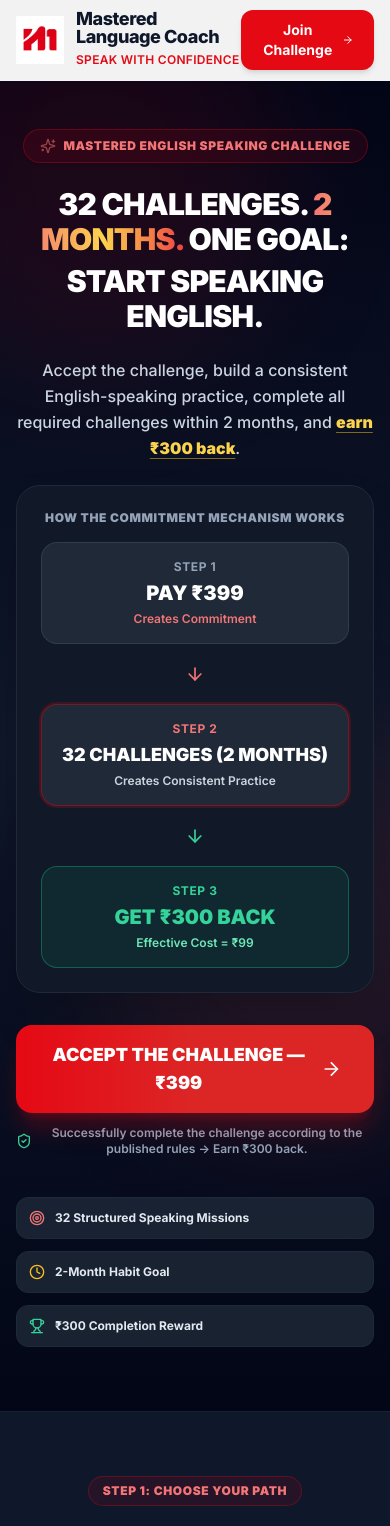
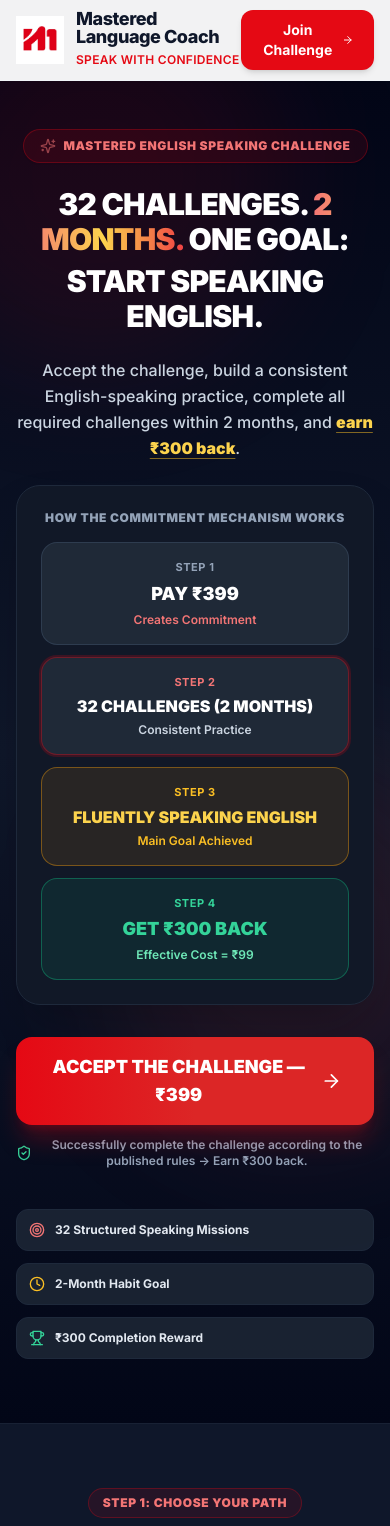
Before and after one commit to masteredlanguagecoach-hub/LANDINGPAGE, a Next.js app: page / in a window 390 px wide. Shown: the top 1526 px of the page. Built offline with nearby package versions, Linux system fonts and the light colour scheme.

Commit message:
Add Fluently Speaking English step before ₹300 refund in commitment diagrams

```diff
--- a/src/components/Hero.tsx
+++ b/src/components/Hero.tsx
@@ -1,7 +1,7 @@
 'use client';
 
 import React from 'react';
-import { ArrowRight, Sparkles, CheckCircle2, ShieldCheck, Trophy, Target, Clock, ArrowDown } from 'lucide-react';
+import { ArrowRight, Sparkles, ShieldCheck, Trophy, Target, Clock, ArrowDown } from 'lucide-react';
 
 export default function Hero() {
   const scrollToEnrollment = () => {
@@ -43,47 +43,38 @@ export default function Hero() {
             Accept the challenge, build a consistent English-speaking practice, complete all required challenges within 2 months, and <strong className="text-amber-300 font-black underline decoration-amber-400/50 underline-offset-4">earn ₹300 back</strong>.
           </p>
 
-          {/* Visual Commitment Diagram */}
-          <div className="bg-[#111827] border border-slate-800 rounded-3xl p-6 sm:p-8 max-w-3xl mx-auto shadow-2xl space-y-4">
+          {/* Visual Commitment Diagram (4 Steps) */}
+          <div className="bg-[#111827] border border-slate-800 rounded-3xl p-6 sm:p-8 max-w-4xl mx-auto shadow-2xl space-y-4">
             <span className="text-xs font-black uppercase tracking-wider text-slate-400 block">
               HOW THE COMMITMENT MECHANISM WORKS
             </span>
 
-            <div className="grid grid-cols-1 sm:grid-cols-3 gap-4 items-center">
+            <div className="grid grid-cols-1 sm:grid-cols-4 gap-3 items-center">
               {/* Step 1 */}
               <div className="bg-[#1F2937] border border-slate-700/80 p-4 rounded-2xl text-center space-y-1">
-                <span className="text-xs font-bold text-slate-400 uppercase tracking-wider block">STEP 1</span>
-                <span className="text-xl font-black text-white block">PAY ₹399</span>
+                <span className="text-[11px] font-bold text-slate-400 uppercase tracking-wider block">STEP 1</span>
+                <span className="text-lg sm:text-xl font-black text-white block">PAY ₹399</span>
                 <span className="text-xs font-semibold text-brand-400 block">Creates Commitment</span>
-              </div>
-
-              {/* Arrow 1 */}
-              <div className="hidden sm:flex items-center justify-center text-brand-400 font-bold">
-                <ArrowRight className="w-6 h-6" />
-              </div>
-              <div className="sm:hidden flex items-center justify-center text-brand-400 py-1">
-                <ArrowDown className="w-5 h-5" />
               </div>
 
               {/* Step 2 */}
               <div className="bg-[#1F2937] border border-brand-500/40 p-4 rounded-2xl text-center space-y-1 ring-2 ring-brand-500/20">
-                <span className="text-xs font-bold text-brand-400 uppercase tracking-wider block">STEP 2</span>
-                <span className="text-lg font-black text-white block">32 CHALLENGES (2 MONTHS)</span>
-                <span className="text-xs font-semibold text-slate-300 block">Creates Consistent Practice</span>
+                <span className="text-[11px] font-bold text-brand-400 uppercase tracking-wider block">STEP 2</span>
+                <span className="text-base sm:text-lg font-black text-white block">32 CHALLENGES (2 MONTHS)</span>
+                <span className="text-xs font-semibold text-slate-300 block">Consistent Practice</span>
               </div>
 
-              {/* Arrow 2 */}
-              <div className="hidden sm:flex items-center justify-center text-emerald-400 font-bold">
-                <ArrowRight className="w-6 h-6" />
-              </div>
-              <div className="sm:hidden flex items-center justify-center text-emerald-400 py-1">
-                <ArrowDown className="w-5 h-5" />
+              {/* Step 3: Fluent Speaking Goal */}
+              <div className="bg-amber-500/10 border border-amber-500/40 p-4 rounded-2xl text-center space-y-1">
+                <span className="text-[11px] font-bold text-amber-400 uppercase tracking-wider block">STEP 3</span>
+                <span className="text-base sm:text-lg font-black text-amber-300 block">FLUENTLY SPEAKING ENGLISH</span>
+                <span className="text-xs font-semibold text-amber-400 block">Main Goal Achieved</span>
               </div>
 
-              {/* Step 3 */}
+              {/* Step 4: Refund */}
               <div className="bg-emerald-500/10 border border-emerald-500/40 p-4 rounded-2xl text-center space-y-1">
-                <span className="text-xs font-bold text-emerald-400 uppercase tracking-wider block">STEP 3</span>
-                <span className="text-xl font-black text-emerald-400 block">GET ₹300 BACK</span>
+                <span className="text-[11px] font-bold text-emerald-400 uppercase tracking-wider block">STEP 4</span>
+                <span className="text-lg sm:text-xl font-black text-emerald-400 block">GET ₹300 BACK</span>
                 <span className="text-xs font-semibold text-emerald-300 block">Effective Cost = ₹99</span>
               </div>
             </div>
--- a/src/components/RefundObjectionSection.tsx
+++ b/src/components/RefundObjectionSection.tsx
@@ -1,7 +1,7 @@
 'use client';
 
 import React from 'react';
-import { HelpCircle, ArrowDown, Check, Zap, AlertCircle } from 'lucide-react';
+import { HelpCircle, Check } from 'lucide-react';
 
 export default function RefundObjectionSection() {
   return (
@@ -49,31 +49,35 @@ export default function RefundObjectionSection() {
             </p>
           </div>
 
-          {/* Visual Step Journey */}
+          {/* Visual Step Journey (6 Steps including Fluently Speaking English) */}
           <div className="space-y-3">
             <span className="text-xs font-black uppercase tracking-wider text-slate-400 block text-center">
-              THE 5-STEP CHALLENGE REWARD PATH
+              THE CHALLENGE REWARD PATH
             </span>
 
-            <div className="grid grid-cols-1 sm:grid-cols-5 gap-3 text-center font-bold text-xs sm:text-sm">
-              <div className="bg-[#1F2937] border border-slate-700 p-3.5 rounded-xl text-white space-y-1">
+            <div className="grid grid-cols-2 sm:grid-cols-6 gap-2 text-center font-bold text-xs">
+              <div className="bg-[#1F2937] border border-slate-700 p-3 rounded-xl text-white space-y-1">
                 <span className="text-[10px] text-brand-400 block font-black">STEP 01</span>
                 <span>YOU JOIN FOR ₹399</span>
               </div>
-              <div className="bg-[#1F2937] border border-slate-700 p-3.5 rounded-xl text-white space-y-1">
+              <div className="bg-[#1F2937] border border-slate-700 p-3 rounded-xl text-white space-y-1">
                 <span className="text-[10px] text-brand-400 block font-black">STEP 02</span>
-                <span>YOU COMMIT TO PRACTICE</span>
+                <span>COMMIT TO PRACTICE</span>
               </div>
-              <div className="bg-[#1F2937] border border-brand-500/50 p-3.5 rounded-xl text-white space-y-1 ring-2 ring-brand-500/20">
+              <div className="bg-[#1F2937] border border-brand-500/50 p-3 rounded-xl text-white space-y-1 ring-2 ring-brand-500/20">
                 <span className="text-[10px] text-brand-400 block font-black">STEP 03</span>
-                <span>32 SPEAKING MISSIONS</span>
+                <span>32 MISSIONS</span>
               </div>
-              <div className="bg-[#1F2937] border border-slate-700 p-3.5 rounded-xl text-white space-y-1">
-                <span className="text-[10px] text-brand-400 block font-black">STEP 04</span>
-                <span>MEET REQUIREMENTS</span>
+              <div className="bg-amber-500/10 border border-amber-500/40 p-3 rounded-xl text-amber-300 space-y-1">
+                <span className="text-[10px] text-amber-400 block font-black">STEP 04</span>
+                <span>FLUENT SPEAKING</span>
               </div>
-              <div className="bg-emerald-500/10 border border-emerald-500/40 p-3.5 rounded-xl text-emerald-400 space-y-1">
-                <span className="text-[10px] text-emerald-300 block font-black">STEP 05</span>
+              <div className="bg-[#1F2937] border border-slate-700 p-3 rounded-xl text-white space-y-1">
+                <span className="text-[10px] text-brand-400 block font-black">STEP 05</span>
+                <span>MEET RULES</span>
+              </div>
+              <div className="bg-emerald-500/10 border border-emerald-500/40 p-3 rounded-xl text-emerald-400 space-y-1 col-span-2 sm:col-span-1">
+                <span className="text-[10px] text-emerald-300 block font-black">STEP 06</span>
                 <span>GET ₹300 BACK</span>
               </div>
             </div>
```
